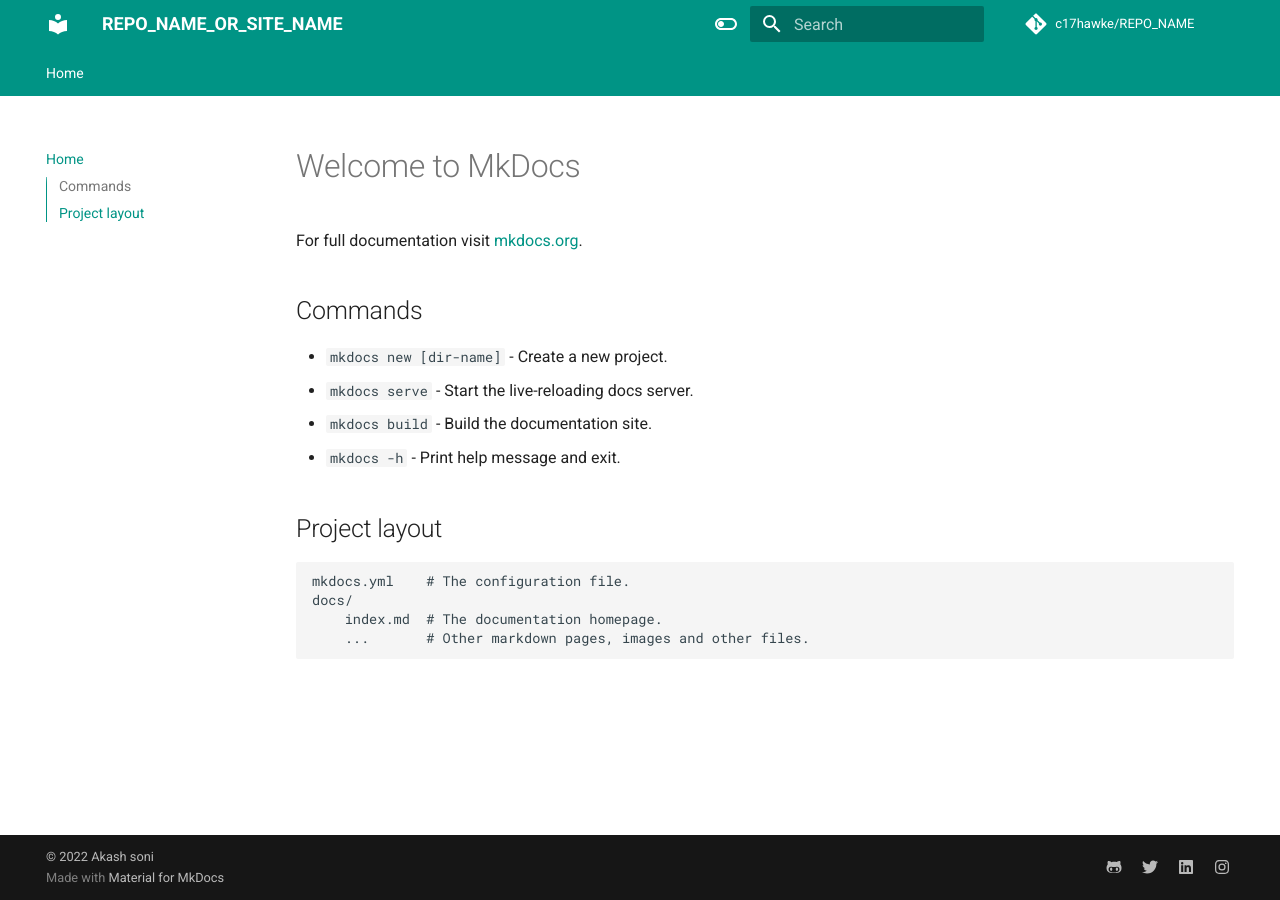
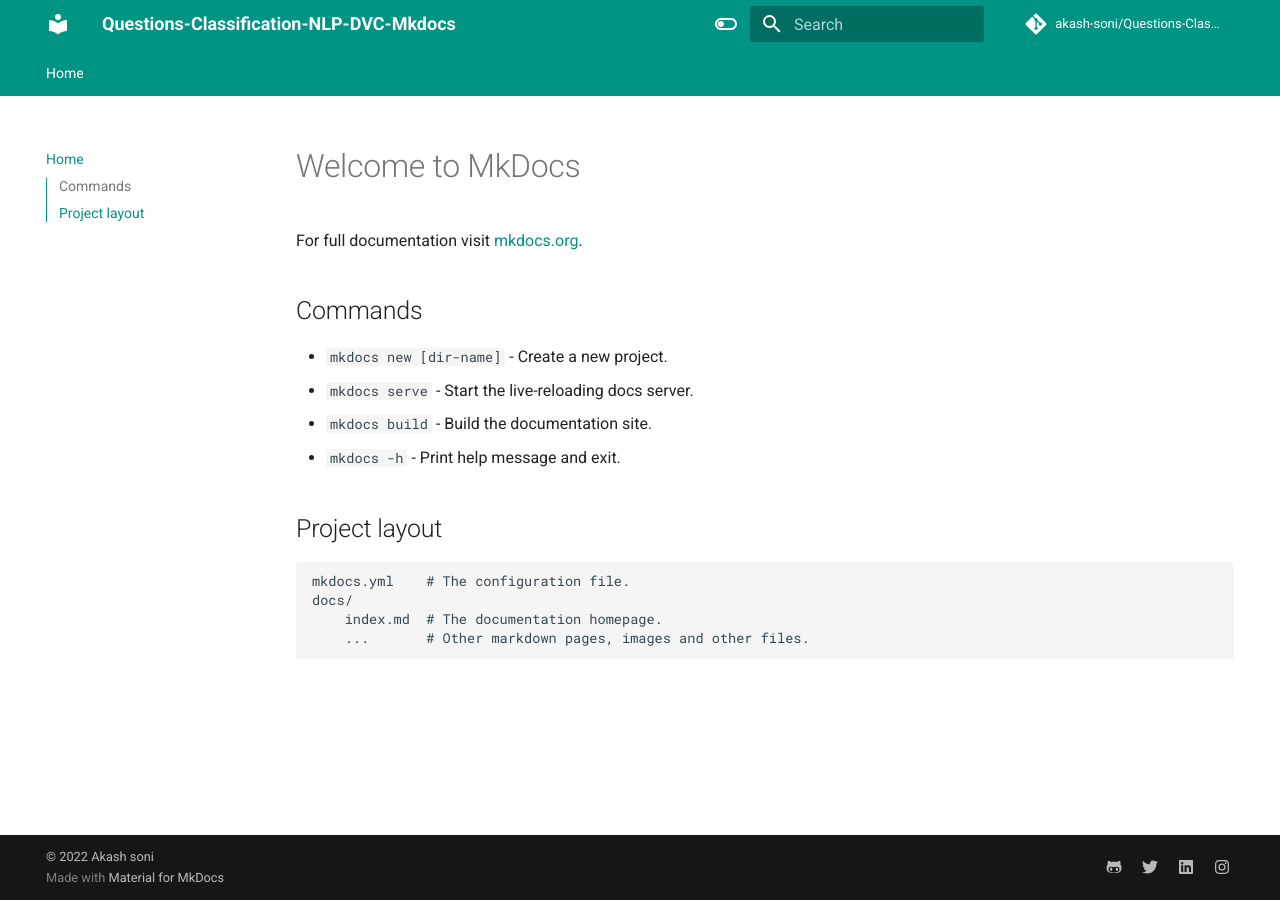
Before and after one commit to akash-soni/Questions-Classification-NLP-DVC-Mkdocs, an MkDocs documentation site: the page built from docs/index.md, in a window 1280 px wide. Built offline with MkDocs 1.6.1 and Material for MkDocs 9.7.7, drawn with Linux system fonts in a browser that asks for light colours; comment, search, counter and statistics services are not loaded.

Commit message:
mkdocs updated

```diff
--- a/mkdocs.yml
+++ b/mkdocs.yml
@@ -1,16 +1,16 @@
 # Project information
-site_name: REPO_NAME_OR_SITE_NAME
+site_name: Questions-Classification-NLP-DVC-Mkdocs
 # defeine TOC or order of website-
 nav:
   - Home: index.md
 
-site_author: Sunny Bhaveen Chandra
+site_author: Akash soni
 site_description: >-
   DESCRIPTION
 
 # Repository
-repo_name: c17hawke/REPO_NAME
-repo_url: https://github.com/c17hawke/REPO_NAME
+repo_name: akash-soni/Questions-Classification-NLP-DVC-Mkdocs
+repo_url: https://github.com/akash-soni/Questions-Classification-NLP-DVC-Mkdocs
 
 # Configuration
 theme:
```
